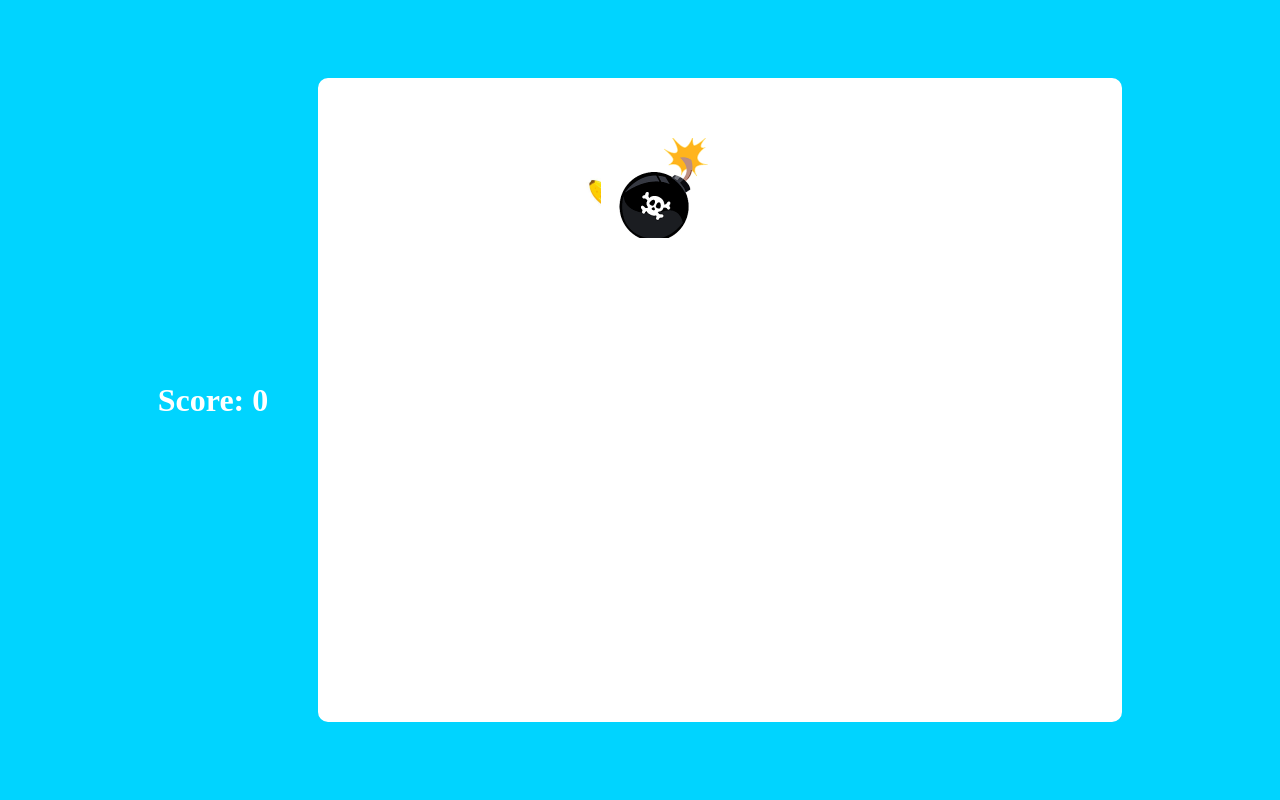
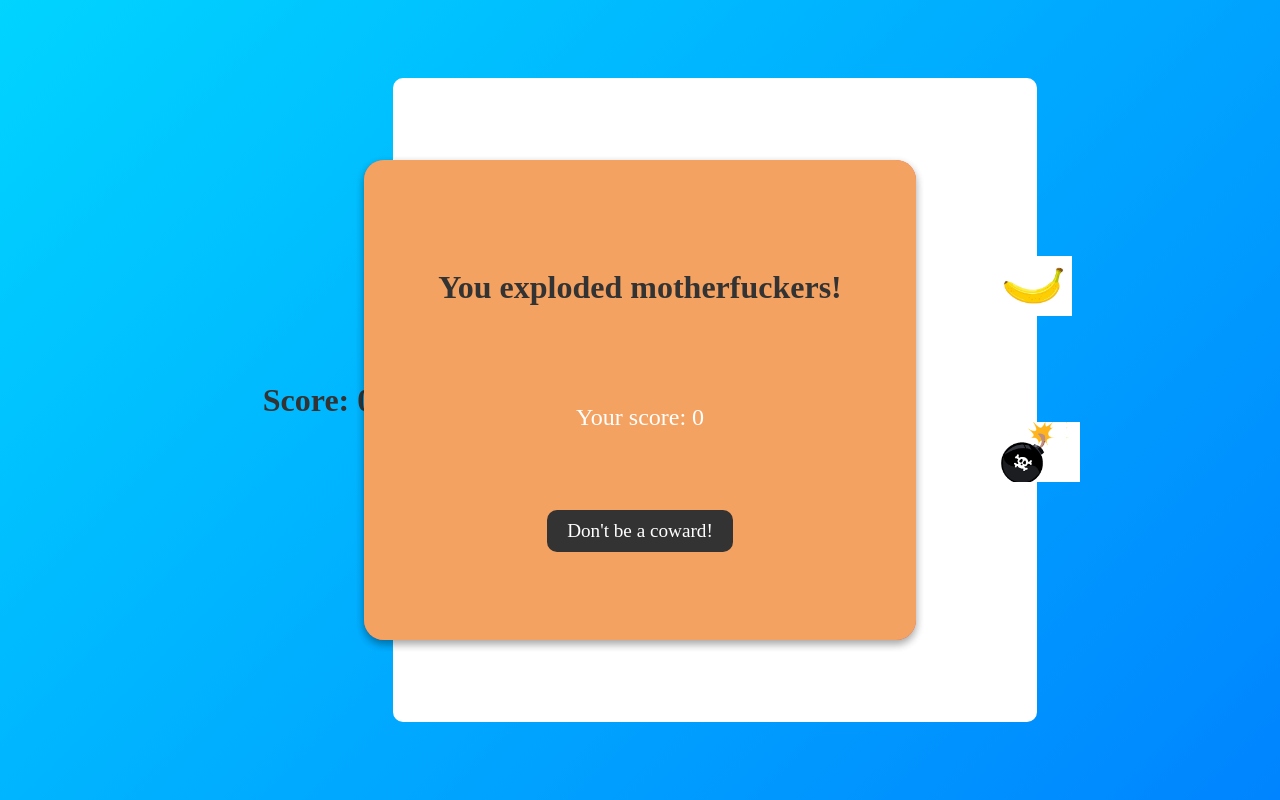
Before and after one commit to Mael1701/Fruit-ninja, a plain HTML site: page index.html in a window 1280 px wide. Drawn offline with Linux system fonts and the light colour scheme.

Commit message:
re-build classes, and add game over windows

```diff
--- a/assets/styles/style.css
+++ b/assets/styles/style.css
@@ -1,15 +1,86 @@
+/* Modal styles */
+.modal {
+  display: none;
+  position: fixed;
+  z-index: 1;
+  left: 50%;
+  top: 50%;
+  transform: translate(-50%, -50%);
+  background-color: white;
+  width: 40vw;
+  height: 55vh;
+  display: flex;
+  flex-direction: column;
+  align-items: center;
+  justify-content: space-evenly;
+  border-radius: 20px;
+  box-shadow: 0 4px 8px rgba(0, 0, 0, 0.2);
+  padding: 20px;
+  text-align: center;
+  transition: all 0.3s ease-in-out;
+}
+
+#gameoverfruit {
+  background-color: #ff6f61;
+  animation: slide-in .5s ease-out forwards;
+}
+
+#gameoverbomb {
+  background-color: #f4a261;
+  animation: slide-in .5s ease-out forwards;
+}
+
+h1 {
+  color: white;
+  font-size: 2em;
+  margin: 0;
+}
+
+p {
+  color: white;
+  font-size: 1.5em;
+  margin: 10px 0;
+}
+
+a {
+  color: white;
+  font-size: 1.2em;
+  background-color: #333;
+  padding: 10px 20px;
+  text-decoration: none;
+  border-radius: 10px;
+  transition: background-color 0.3s ease;
+}
+
+a:hover {
+  background-color: #555;
+}
+
+/* Keyframes for modal animation */
+@keyframes slide-in {
+  from {
+    transform: translate(-50%, -100%);
+    opacity: 0;
+  }
+  to {
+    transform: translate(-50%, -50%);
+    opacity: 1;
+  }
+}
+
 body {
   display: flex;
   justify-content: center;
   align-items: center;
   height: 100vh;
   margin: 0;
-  background: #00d4ff;
- }
+  background: linear-gradient(135deg, #00d4ff, #0084ff);
+}
 
 #game {
-  width:100vh;
-  height:80vh;
+  display: flex;
+  width: 80vh;
+  height: 80vh;
   border: solid 2px white;
   background-color: white;
   border-radius: 10px;
@@ -17,16 +88,11 @@ body {
 }
 
 h1 {
-  color: white;
-  margin-right: 50px;
+  color: #333;
+  margin: 20px;
 }
 
-#logo {
-  height: 100px;
+img.fruit, img.bomb {
+  height: 60px;
   position: absolute;
 }
-
-#logo1 {
-  height: 100px;
-  position: absolute;
-}
--- a/index.html
+++ b/index.html
@@ -1,4 +1,3 @@
-<!-- index.html -->
 <!DOCTYPE html>
 <html lang="en">
 <head>
@@ -8,11 +7,23 @@
     <link rel="stylesheet" href="./assets/styles/style.css">
 </head>
 <body>
-    <h1 class="">Score: <span class="score">0</span></h1>
+    <h1>Score: <span class="score">0</span></h1>
     <div id="game" width="800" height="600">
-      <img  src="./assets/img/banane.jpg"id="logo" alt="your-image-description">
-      <img  src="./assets/img/bomb.png"id="logo1" alt="your-image-description">
+
     </div>
+
+    <!-- Game Over Modals -->
+    <div id="gameoverfruit" class="modal">
+        <h1>Come on noob, catch some fruits is not that hard!</h1>
+        <p>Your score: <span id="score-fruit">0</span></p>
+        <a href="#" id="retry-fruit">Don't be a coward!</a>
+    </div>
+    <div id="gameoverbomb" class="modal">
+        <h1>You exploded motherfuckers!</h1>
+        <p>Your score: <span id="score-bomb">0</span></p>
+        <a href="#" id="retry-bomb">Don't be a coward!</a>
+    </div>
+
     <script src="./js/app.js"></script>
 </body>
 </html>
--- a/js/app.js
+++ b/js/app.js
@@ -1,5 +1,16 @@
 window.onload = () => {
   const scoreElement = document.getElementsByClassName('score')[0];
+  const gameOverFruitModal = document.getElementById('gameoverfruit');
+  const gameOverBombModal = document.getElementById('gameoverbomb');
+  const retryFruitButton = document.getElementById('retry-fruit');
+  const retryBombButton = document.getElementById('retry-bomb');
+  const scoreFruitElement = document.getElementById('score-fruit');
+  const scoreBombElement = document.getElementById('score-bomb');
+
+  let gameInterval;
+  let isGameOver = false;
+  const fruits = [];
+  const bombs = [];
 
   class Player {
     constructor() {
@@ -12,27 +23,29 @@ window.onload = () => {
     }
 
     resetScore() {
-      this.score = 0 ;
+      this.score = 0;
       scoreElement.innerHTML = this.score;
+    }
+
+    getScore() {
+      return this.score;
     }
   }
 
   const player = new Player();
 
-  class Fruit {
-    constructor(x, y) {
-      this.x = x;
-      this.y = y;
-      this.img = document.getElementById('logo');
-      this.div = document.getElementById('game');
+  class GameObject {
+    constructor(imgSrc, containerId, speed, className) {
+      this.img = document.createElement('img');
+      this.img.src = imgSrc;
+      this.img.className = className;
+      this.div = document.getElementById(containerId);
+      this.speed = speed;
+      this.div.appendChild(this.img);
       this.init();
     }
 
     init() {
-      this.img.onclick = () => {
-        player.incrementScore();
-        this.resetPosition();
-      };
       this.resetPosition();
     }
 
@@ -42,52 +55,96 @@ window.onload = () => {
     }
 
     move() {
-      let currentBottom = parseInt(this.img.style.bottom, 10) || 0;
-      this.img.style.bottom = `${currentBottom - 4}px`;
+      if (!isGameOver) {
+        let currentBottom = parseInt(this.img.style.bottom, 10) || 0;
+        this.img.style.bottom = `${currentBottom - this.speed}px`;
 
-      if (currentBottom <= 0) {
-        this.resetPosition();
-        player.resetScore();
+        if (currentBottom <= 0) {
+          this.resetPosition();
+        }
       }
     }
   }
 
-  const fruit = new Fruit();
-
-  setInterval(() => fruit.move(), 30);
-
-  class Bomb {
-    constructor(x, y) {
-      this.x = x;
-      this.y = y;
-      this.img1 = document.getElementById('logo1');
-      this.div = document.getElementById('game');
-      this.init();
-    }
-
-    init() {
-      this.img1.onclick = () => {
-        player.resetScore();
-        this.resetPosition();
+  class Fruit extends GameObject {
+    constructor(imgSrc, containerId, speed) {
+      super(imgSrc, containerId, speed, 'fruit');
+      this.img.onclick = () => {
+        if (!isGameOver) {
+          player.incrementScore();
+          this.resetPosition();
+        }
       };
-      this.resetPosition();
-    }
-
-    resetPosition() {
-      this.img1.style.left = `${Math.floor(Math.random() * (this.div.clientWidth - this.img1.width))}px`;
-      this.img1.style.bottom = '570px';
     }
 
     move() {
-      let currentBottom = parseInt(this.img1.style.bottom, 10) || 0;
-      this.img1.style.bottom = `${currentBottom - 4}px`;
-
-      if (currentBottom <= 0) {
-        this.resetPosition();
+      super.move();
+      if (parseInt(this.img.style.bottom, 10) <= 0) {
+        if (!isGameOver) {
+          scoreFruitElement.innerHTML = player.getScore();
+          showModal(gameOverFruitModal);
+        }
       }
     }
   }
-  const bomb = new Bomb();
 
-  setInterval(() => bomb.move(), 30);
+  class Bomb extends GameObject {
+    constructor(imgSrc, containerId, speed) {
+      super(imgSrc, containerId, speed, 'bomb');
+      this.img.onclick = () => {
+        if (!isGameOver) {
+          scoreBombElement.innerHTML = player.getScore();
+          showModal(gameOverBombModal);
+        }
+      };
+    }
+
+    move() {
+      super.move();
+    }
+  }
+
+  function createGameObjects(count, type) {
+    const objects = [];
+    for (let i = 0; i < count; i++) {
+      const imgSrc = type === 'fruit' ? './assets/img/banane.jpg' : './assets/img/bomb.png';
+      const speed = type === 'fruit' ? 1 : 1.5;
+      const object = type === 'fruit' ? new Fruit(imgSrc, 'game', speed) : new Bomb(imgSrc, 'game', speed);
+      objects.push(object);
+    }
+    return objects;
+  }
+
+  function showModal(modal) {
+    isGameOver = true;
+    clearInterval(gameInterval);
+    modal.style.display = 'flex';
+  }
+
+  function resetGame() {
+    isGameOver = false;
+    player.resetScore();
+    fruits.forEach(fruit => fruit.resetPosition());
+    bombs.forEach(bomb => bomb.resetPosition());
+    gameInterval = setInterval(() => {
+      fruits.forEach(fruit => fruit.move());
+      bombs.forEach(bomb => bomb.move());
+    }, 30);
+  }
+
+  retryFruitButton.onclick = () => {
+    gameOverFruitModal.style.display = 'none';
+    resetGame();
+  };
+
+  retryBombButton.onclick = () => {
+    gameOverBombModal.style.display = 'none';
+    resetGame();
+  };
+
+  // Create multiple fruits and bombs
+  fruits.push(...createGameObjects(5, 'fruit'));
+  bombs.push(...createGameObjects(5, 'bomb'));
+
+  resetGame();
 };
```
